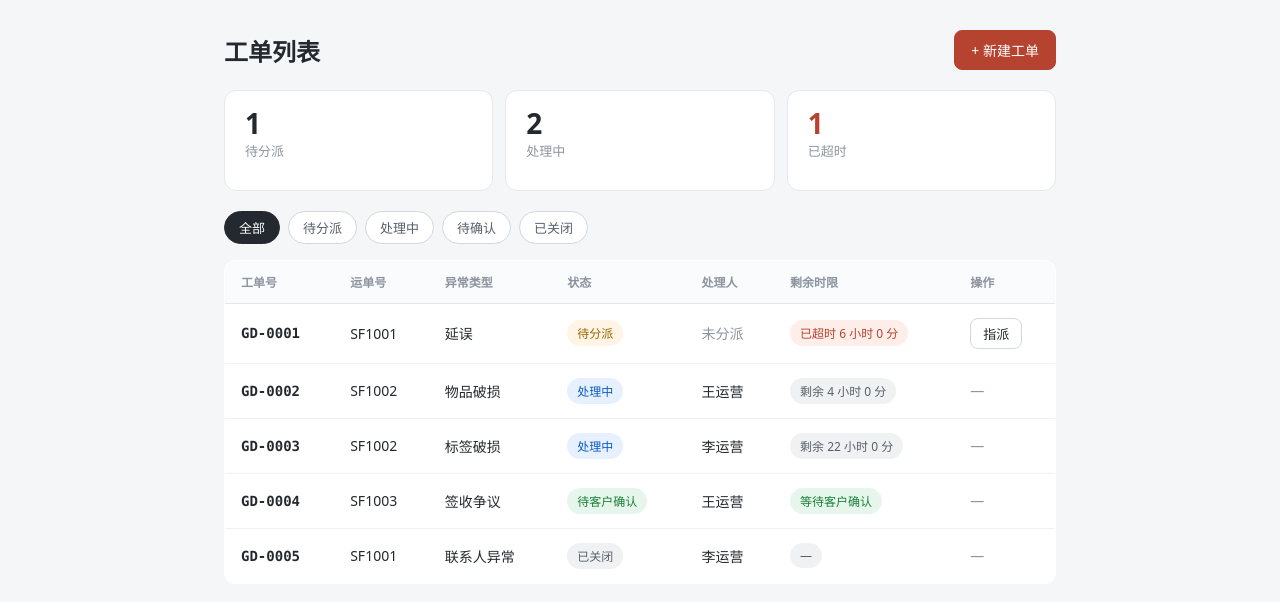
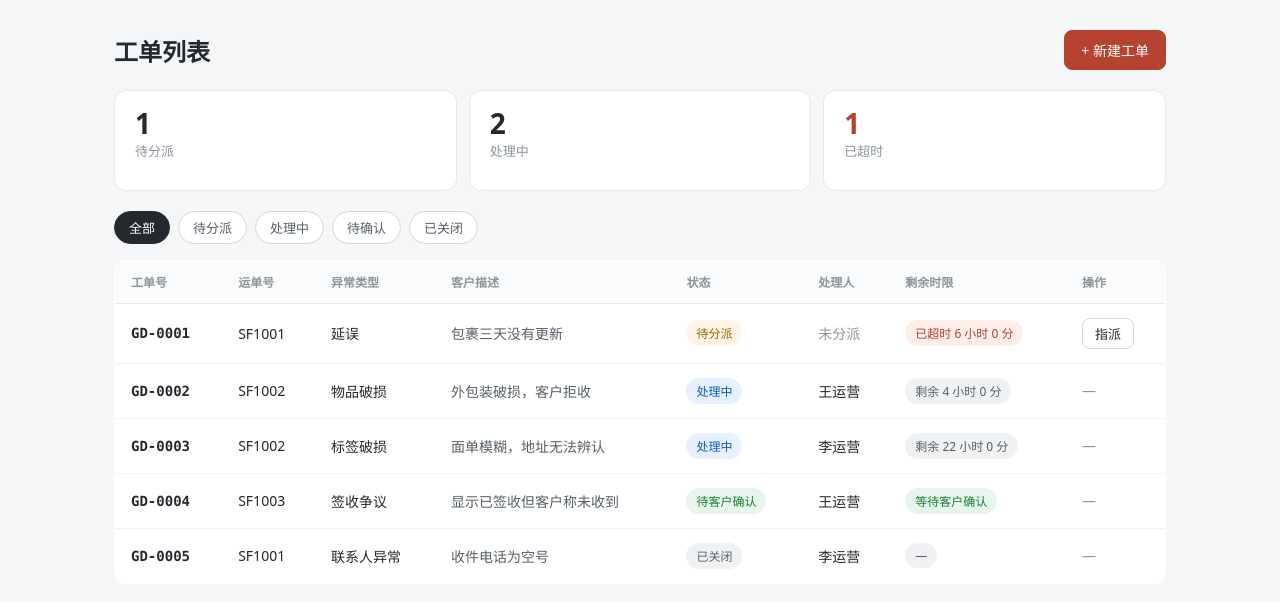
Before and after one commit to QHL-git/express-exception, a plain HTML site: page index.html in a window 1280 px wide. Both pictures are taken after a click on the button "客服工单". Shown: the part 66-668 px from the top of the page. Drawn offline with Linux system fonts and the light colour scheme.

Commit message:
feat: 工单表增加客户描述列，指派时可选处理人

```diff
--- a/app.js
+++ b/app.js
@@ -173,7 +173,7 @@ function renderTickets() {
   );
 
   if (list.length === 0) {
-    ticketBody.innerHTML = `<tr><td colspan="7" class="empty">当前筛选下没有工单</td></tr>`;
+    ticketBody.innerHTML = `<tr><td colspan="8" class="empty">当前筛选下没有工单</td></tr>`;
   } else {
     ticketBody.innerHTML = list.map(ticketRow).join("");
   }
@@ -195,6 +195,7 @@ function ticketRow(t) {
       <td class="code">${t.id}</td>
       <td>${t.trackingId}</td>
       <td>${t.type}</td>
+      <td class="note">${t.note || '<span class="empty">—</span>'}</td>
       <td><span class="badge ${meta.badge}">${meta.label}</span></td>
       <td>${t.assignee || '<span class="empty">未分派</span>'}</td>
       <td><span class="badge ${sla.badge}">${sla.text}</span></td>
@@ -234,7 +235,11 @@ function assignTicket(id) {
     return;
   }
 
-  ticket.assignee = "王运营";
+  // 让客服自己选处理人；点"取消"就什么都不做
+  const name = prompt("把这个工单指派给谁？", "王运营");
+  if (name === null) return;                   // 用户点了取消
+  ticket.assignee = name.trim() || "王运营";    // 输入为空时回退到默认值
+
   ticket.status = "processing";
   renderTickets();
 }
--- a/index.html
+++ b/index.html
@@ -55,6 +55,7 @@
             <th>工单号</th>
             <th>运单号</th>
             <th>异常类型</th>
+            <th>客户描述</th>
             <th>状态</th>
             <th>处理人</th>
             <th>剩余时限</th>
--- a/style.css
+++ b/style.css
@@ -232,3 +232,18 @@ label textarea:focus {
   box-shadow: 0 0 0 3px rgba(181, 67, 47, 0.12);
 }
 .actions { display: flex; gap: 10px; margin-top: 4px; }
+
+/* 客户描述列：限制宽度，太长就省略 */
+.table td.note {
+  max-width: 200px;
+  color: #57606a;
+  overflow: hidden;
+  text-overflow: ellipsis;
+  white-space: nowrap;
+}
+
+/* 8 列后需要更宽的容器，并禁止单元格内换行 */
+main { max-width: 1100px; }
+.table th,
+.table td { white-space: nowrap; }
+.table td.note { max-width: 220px; }
```
